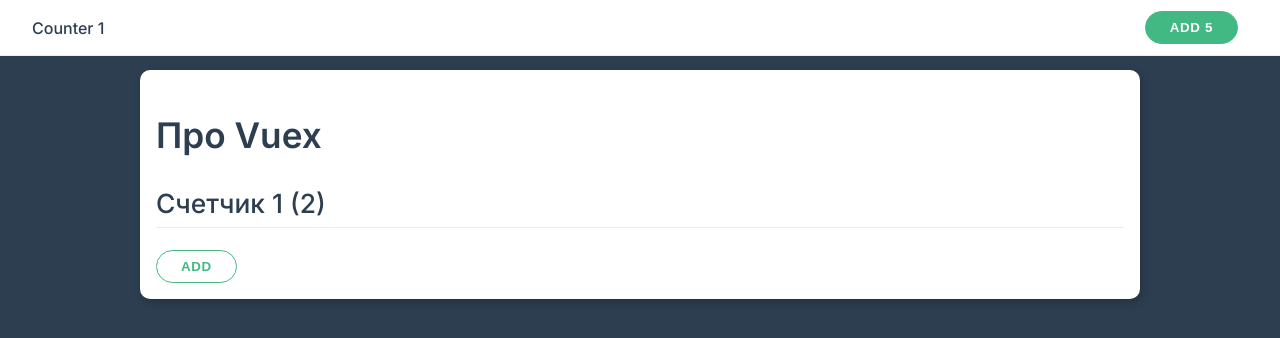
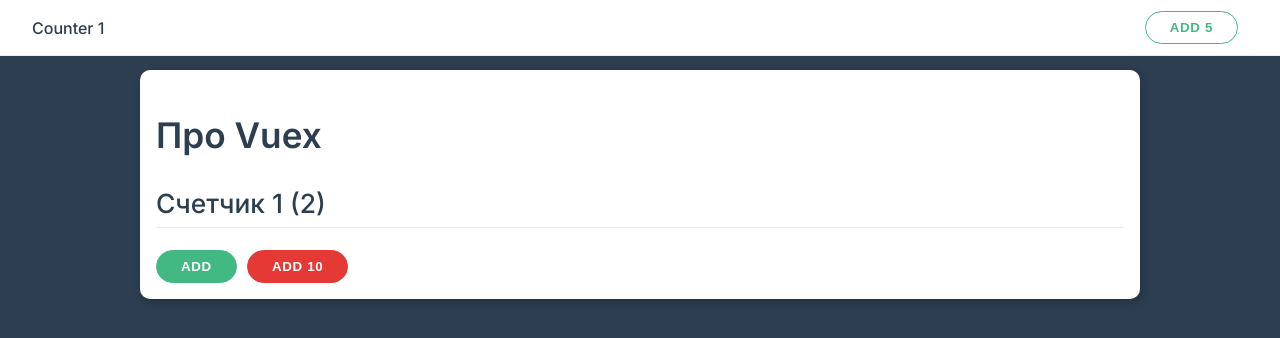
Before and after one commit to glushach/vue-bases, a Vue app in the folder vue-framework/: page / in a window 1280 px wide. Shown: the top 338 px of the page. Built offline with nearby package versions, Linux system fonts and the light colour scheme.

Commit message:
feat: work with actions

```diff
--- a/vue-framework/src/App.vue
+++ b/vue-framework/src/App.vue
@@ -4,7 +4,8 @@
     <div class="card">
       <h1>Про Vuex</h1>
       <h2>Счетчик {{$store.getters.counter}} ({{$store.getters.doubleCounter}})</h2>
-      <button class="btn" @click="increment">Add</button>
+      <button class="btn primary" @click="add">Add</button>
+      <button class="btn danger" @click="incrementAsync">Add 10</button>
     </div>
   </div>
 <!--  <button @click="increment">Increase</button> &lt;!&ndash; it is local state because it works inside component&ndash;&gt;-->
@@ -20,9 +21,15 @@
   //   }
   // },
   methods: {
-    increment() {
+    add() {
       // this.counter++;
       this.$store.commit('increment')
+    },
+    incrementAsync() {
+      this.$store.dispatch('incrementAsync', {
+        value: 10,
+        delay: 200
+      })
     }
   }
 }
--- a/vue-framework/src/TheNavbar.vue
+++ b/vue-framework/src/TheNavbar.vue
@@ -1,7 +1,7 @@
 <template>
   <header class="navbar">
     <strong>Counter {{counter}}</strong>
-    <button class="btn primary" @click="add">Add 5</button>
+    <button class="btn" @click="add">Add 5</button>
   </header>
 </template>
 
--- a/vue-framework/src/store.js
+++ b/vue-framework/src/store.js
@@ -12,6 +12,13 @@
     },
     add(state, payload) {
       state.counter += payload.value;
+    },
+  },
+  actions: {
+    incrementAsync(context, payload) {
+      setTimeout(() => {
+        context.commit('add', payload)
+      }, payload.delay);
     }
   },
   getters: {
```
